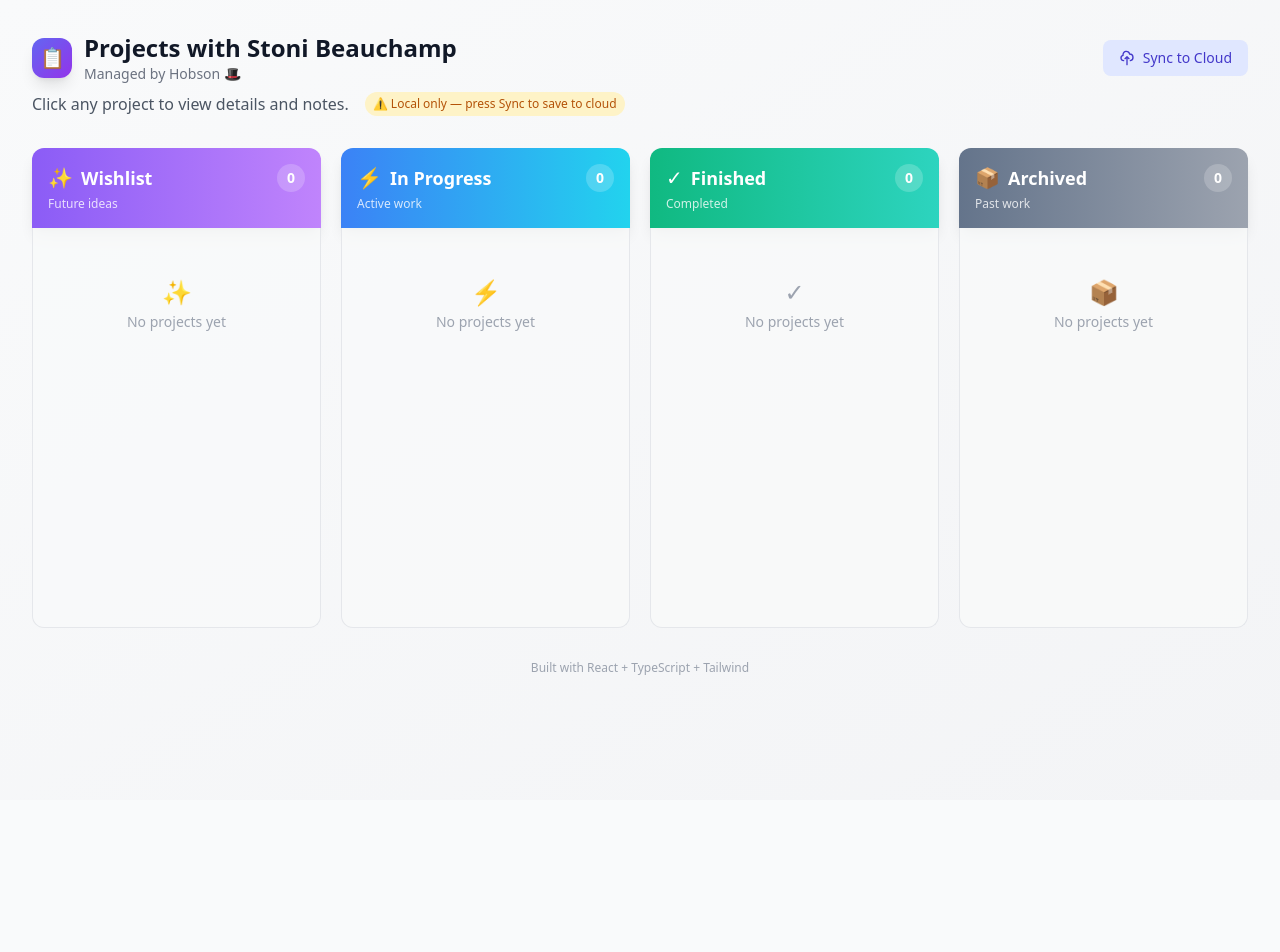
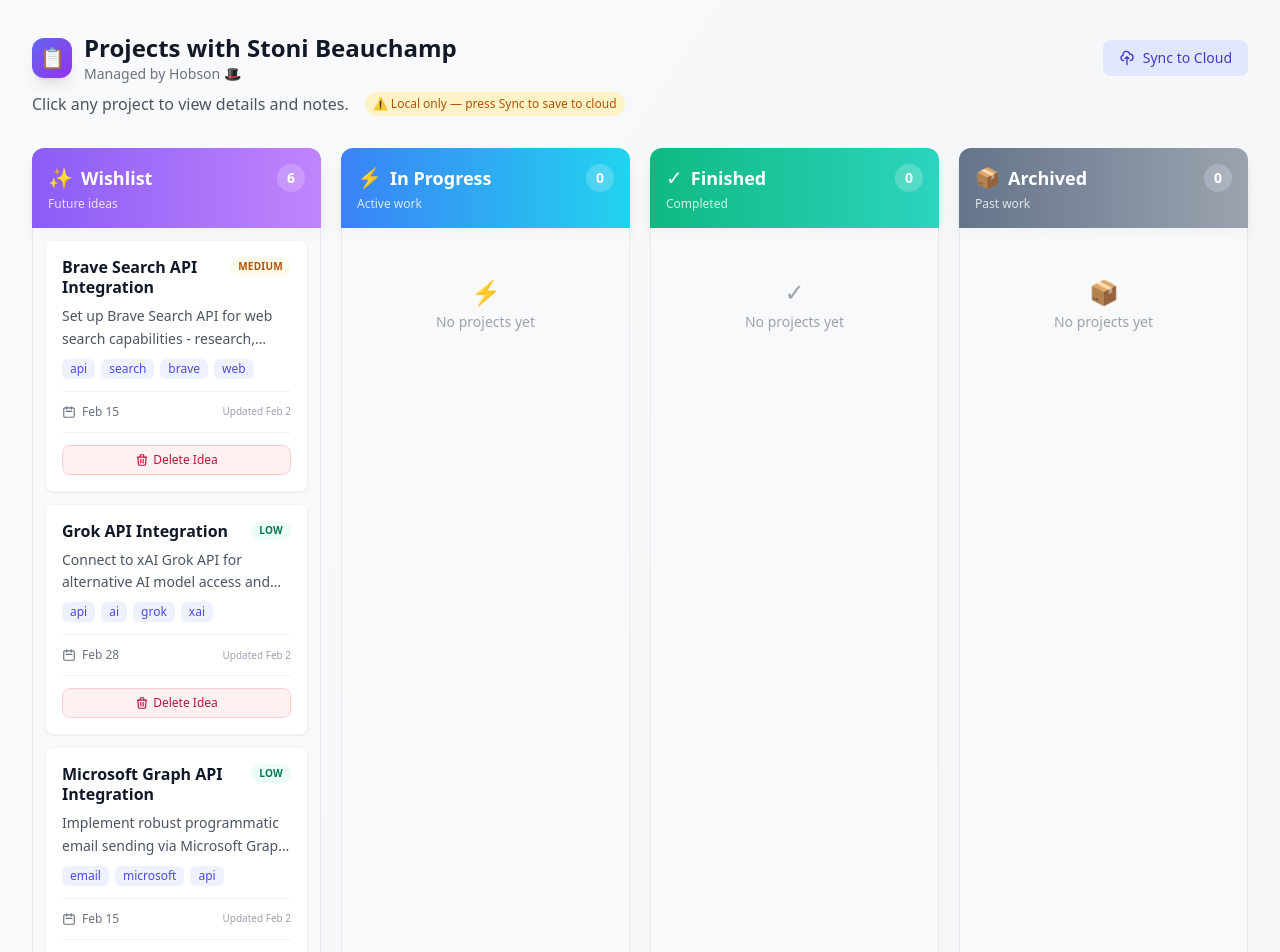
Before and after one commit to hobsonbot316/kanban-stoni, a React (Vite) app: page / in a window 1280 px wide. Shown: the top 952 px of the page. Before the commit the page ends 800 px from the top, so only its background shows below. Built offline with nearby package versions, Linux system fonts and the light colour scheme.

Commit message:
Add default projects to source code including Brave Search API

```diff
--- a/src/App.tsx
+++ b/src/App.tsx
@@ -6,8 +6,78 @@
 const STORAGE_KEY = 'kanban-projects-hobson'
 const FIREBASE_COOLDOWN = 30000 // 30 seconds between Firebase attempts
 
+// Default projects - loaded when no LocalStorage exists
+const defaultProjects: Project[] = [
+  {
+    id: 'default-1',
+    title: 'Brave Search API Integration',
+    description: 'Set up Brave Search API for web search capabilities - research, trending topics, general information retrieval',
+    priority: 'Medium',
+    dueDate: '2026-02-15',
+    tags: ['api', 'search', 'brave', 'web'],
+    stage: 'Wishlist',
+    createdAt: '2026-02-02T15:00:00.000Z',
+    updatedAt: '2026-02-02T15:00:00.000Z'
+  },
+  {
+    id: 'default-2',
+    title: 'Grok API Integration',
+    description: 'Connect to xAI Grok API for alternative AI model access and comparison',
+    priority: 'Low',
+    dueDate: '2026-02-28',
+    tags: ['api', 'ai', 'grok', 'xai'],
+    stage: 'Wishlist',
+    createdAt: '2026-02-02T15:00:00.000Z',
+    updatedAt: '2026-02-02T15:00:00.000Z'
+  },
+  {
+    id: 'default-3',
+    title: 'Microsoft Graph API Integration',
+    description: 'Implement robust programmatic email sending via Microsoft Graph API',
+    priority: 'Low',
+    dueDate: '2026-02-15',
+    tags: ['email', 'microsoft', 'api'],
+    stage: 'Wishlist',
+    createdAt: '2026-02-02T15:00:00.000Z',
+    updatedAt: '2026-02-02T15:00:00.000Z'
+  },
+  {
+    id: 'default-4',
+    title: 'Humble Pools Jobber Integration',
+    description: 'Connect to Jobber API for automated scheduling and CRM workflows',
+    priority: 'Medium',
+    dueDate: '2026-02-28',
+    tags: ['humble-pools', 'jobber', 'automation'],
+    stage: 'Wishlist',
+    createdAt: '2026-02-02T15:00:00.000Z',
+    updatedAt: '2026-02-02T15:00:00.000Z'
+  },
+  {
+    id: 'default-5',
+    title: 'AI-dapt Academy Content System',
+    description: 'Build system for managing AI 101 and AI 201 course materials',
+    priority: 'Medium',
+    dueDate: '2026-03-01',
+    tags: ['ai-dapt', 'education', 'content'],
+    stage: 'Wishlist',
+    createdAt: '2026-02-02T15:00:00.000Z',
+    updatedAt: '2026-02-02T15:00:00.000Z'
+  },
+  {
+    id: 'default-6',
+    title: 'Notion Integration',
+    description: 'Connect Kanban board to Notion for persistent cloud storage',
+    priority: 'Low',
+    dueDate: '2026-03-15',
+    tags: ['notion', 'integration', 'database'],
+    stage: 'Wishlist',
+    createdAt: '2026-02-02T15:00:00.000Z',
+    updatedAt: '2026-02-02T15:00:00.000Z'
+  }
+]
+
 function App() {
-  const [projects, setProjects] = useState<Project[]>([])
+  const [projects, setProjects] = useState<Project[]>(defaultProjects)
   const [isLoading, setIsLoading] = useState(true)
   const [syncStatus, setSyncStatus] = useState<'local' | 'cloud' | 'error' | 'syncing'>('local')
   const [lastSync, setLastSync] = useState<string | null>(null)
@@ -27,9 +97,14 @@
         if (raw) {
           localProjects = JSON.parse(raw)
           if (isMounted) setProjects(localProjects)
+        } else {
+          // No LocalStorage - use default projects
+          if (isMounted) setProjects(defaultProjects)
         }
       } catch (e) {
         console.error('LocalStorage error:', e)
+        // Error loading - use defaults
+        if (isMounted) setProjects(defaultProjects)
       }
 
       // Stop loading spinner immediately
```
Also changed, not shown: 1 other file (tests, documents, lock files or other folders).
